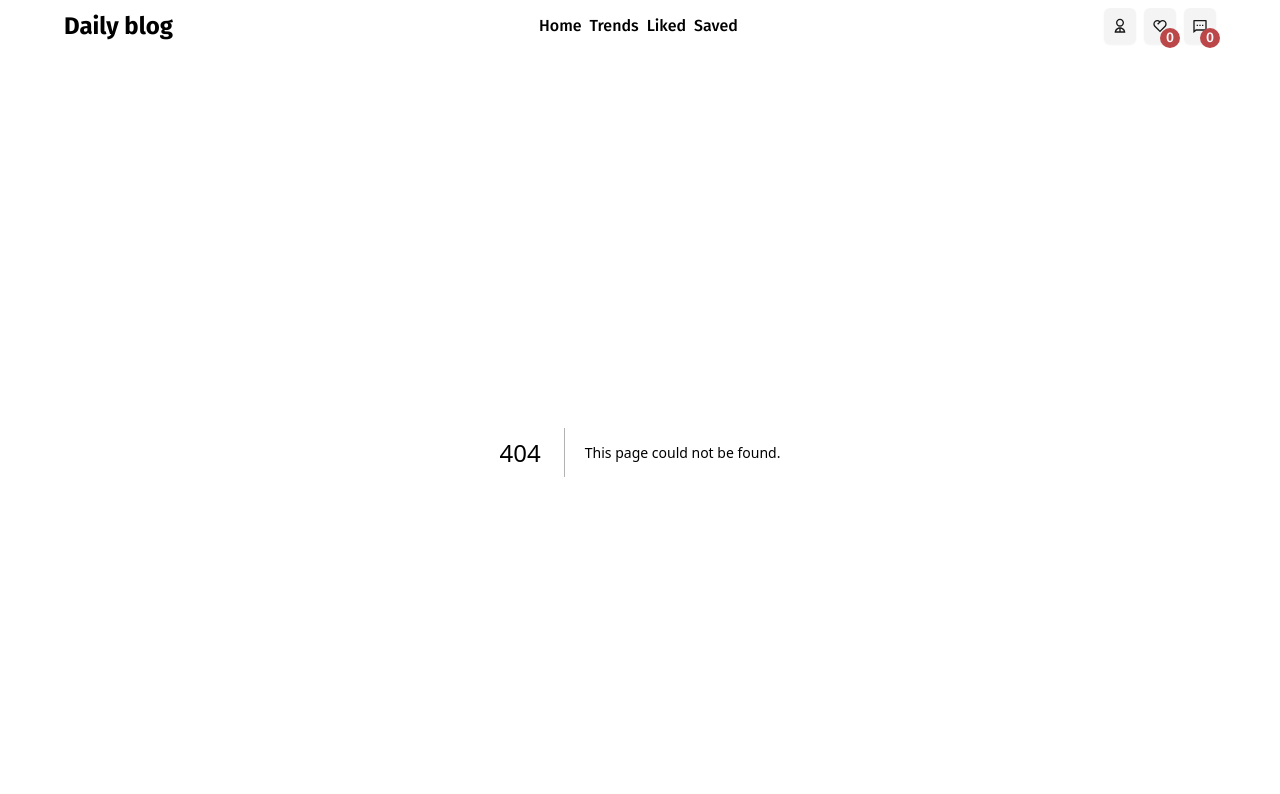
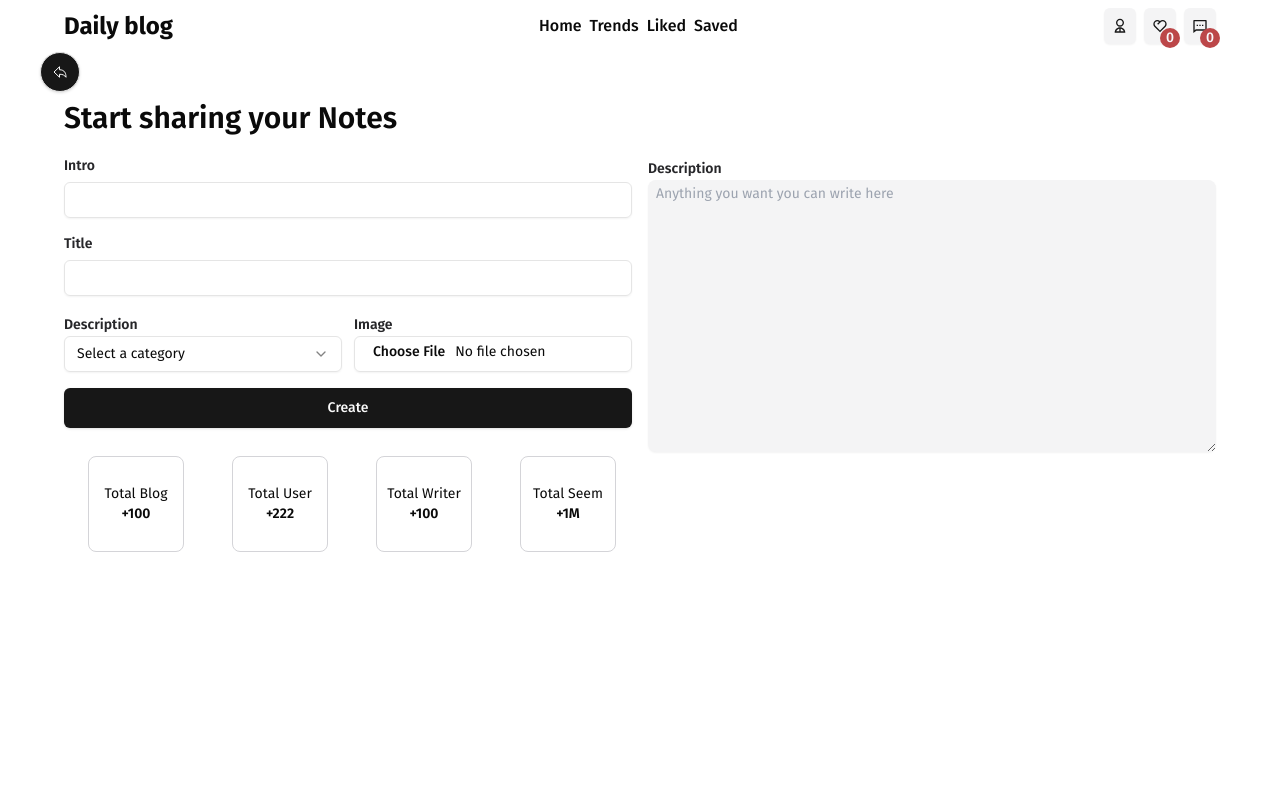
Before and after one commit to Mhorg8/blog-page-v1, a Next.js app: page /newBlog in a window 1280 px wide. Before the commit this address had no page. Shown: the top 794 px of the page. Built offline with nearby package versions, Linux system fonts and the light colour scheme.

Commit message:
create newBlog page

```diff
--- a/src/app/globals.css
+++ b/src/app/globals.css
@@ -99,4 +99,12 @@
     .form-wrapper {
         @apply w-[350px] md:w-[380px] lg:w-[400px] h-[380px]  bg-white rounded-xl shadow-md flex flex-col justify-start items-center p-4
     }
+
+    .undo-button {
+        @apply absolute top-3 left-10  border
+    }
+
+    .info-box {
+        @apply text-sm border border-zinc-300 h-24 w-24 rounded-lg flex flex-col items-center justify-center hover:border-white hover:bg-black hover:text-white hoverEffect cursor-pointer
+    }
 }
--- /dev/null
+++ b/src/app/newBlog/page.tsx
@@ -0,0 +1,52 @@
+import React from 'react';
+import {Button} from "@/components/ui/button";
+import {IoArrowUndoOutline} from "react-icons/io5";
+import CreateNewBlogForm from "@/components/CreateNewBlogForm";
+
+const NewBlogPage = () => {
+
+    return (
+        <div className="container relative min-h-[calc(100vh-100px)]">
+            <Button
+                className="undo-button w-10 h-10 rounded-full absolute right-0 top-0"
+                size="icon">
+                <IoArrowUndoOutline/>
+            </Button>
+
+            {/*  create new blog form  */}
+
+            <div className="py-12">
+                <h1 className="text-2xl md:text-3xl font-semibold ">Start sharing your Notes</h1>
+
+                <div className="mt-5">
+                    <CreateNewBlogForm/>
+
+                    <div className="flex items-center justify-around w-1/2 mt-7">
+                        <div
+                            className="info-box">
+                            <p>Total Blog </p>
+                            <span className="font-semibold">+100</span>
+                        </div>
+                        <div
+                            className="info-box">
+                            <p>Total User </p>
+                            <span className="font-semibold">+222</span>
+                        </div>
+                        <div
+                            className="info-box">
+                            <p>Total Writer </p>
+                            <span className="font-semibold">+100</span>
+                        </div>
+                        <div
+                            className="info-box">
+                            <p>Total Seem</p>
+                            <span className="font-semibold">+1M</span>
+                        </div>
+                    </div>
+                </div>
+            </div>
+        </div>
+    );
+};
+
+export default NewBlogPage;
--- /dev/null
+++ b/src/components/CreateNewBlogForm.tsx
@@ -0,0 +1,44 @@
+import React from 'react';
+import CustomInput from "@/components/CustomInput";
+import CustomSelect from "@/components/blogs/CustomSelect";
+import {Button} from "@/components/ui/button";
+import { Input } from "@/components/ui/input"
+const categories = [
+    'Personal Development', 'Fantasy', 'Romance', 'History', 'Philosophy', "Fantasy", 'Psychology'
+]
+const CreateNewBlogForm = () => {
+    return (
+        <form className="flex flex-col md:flex-row gap-4 justify-center">
+            <div className="space-y-4 w-full md:w-1/2">
+                <CustomInput label="Intro" name="intro" type="text"/>
+                <CustomInput label="Title" name="title" type="text"/>
+
+                <div className="flex items-center gap-3">
+                    <div className="flex-1">
+                        <label
+                            className="text-zinc-800 capitalize text-sm font-semibold">Description</label>
+                        <CustomSelect placeHolder="Select a category"
+                                      className='max-w-[280px] md:max-w-[300px]'
+                                      bgColor=" bg-zinc-100"
+                                      values={categories}/>
+
+                    </div>
+                    <div className="flex-1">
+                        <label className="text-zinc-800 capitalize text-sm font-semibold">Image</label>
+                        <Input id="image" type="file"/>
+                    </div>
+                </div>
+                <Button className="w-full py-5" variant="default">Create</Button>
+
+            </div>
+            <div className=" w-full md:w-1/2">
+                <label className="text-zinc-800 capitalize text-sm font-semibold">Description</label>
+                <textarea cols={12} rows={3} placeholder="Anything you want you can write here"
+                          className="bg-zinc-100 w-full h-full placeholder:text-sm  rounded-lg  shadow-sm focus:outline-green/60 px-2 py-1"/>
+
+            </div>
+        </form>
+    );
+};
+
+export default CreateNewBlogForm;
--- a/src/components/CustomInput.tsx
+++ b/src/components/CustomInput.tsx
@@ -21,7 +21,7 @@ const CustomInput = ({
 }: Props) => {
   return (
     <div className={`flex flex-col ${containerStyle} gap-1.5`}>
-      <Label htmlFor={name} className="text-zinc-800 capitalize">
+      <Label htmlFor={name} className="text-zinc-800 capitalize font-semibold text-sm">
         {label}
       </Label>
       <Input
--- /dev/null
+++ b/src/components/CustomSelect.tsx
@@ -0,0 +1,19 @@
+"use client"
+import {Select, SelectContent, SelectItem, SelectTrigger, SelectValue,} from "@/components/ui/select"
+
+const CustomSelect = () => {
+    return (
+        <Select>
+            <SelectTrigger className="w-[180px]">
+                <SelectValue placeholder="Theme"/>
+            </SelectTrigger>
+            <SelectContent>
+                <SelectItem value="light">Light</SelectItem>
+                <SelectItem value="dark">Dark</SelectItem>
+                <SelectItem value="system">System</SelectItem>
+            </SelectContent>
+        </Select>
+    );
+};
+
+export default CustomSelect;
--- a/src/components/blog/SingleBlogContent.tsx
+++ b/src/components/blog/SingleBlogContent.tsx
@@ -17,7 +17,7 @@ const SingleBlogContent = () => {
         </p>
       </div>
 
-      <div className="w-[80%] text-wrap space-y-4">
+      <div className="w-full md:w-[80%] text-wrap space-y-4 border-b border-b-black pb-5">
         <p>
           Lorem ipsum dolor sit amet, consectetur adipisicing elit. Deserunt
           eius, exercitationem vitae atque in velit. Deserunt et dignissimos ex
--- a/src/components/blogs/CustomSelect.tsx
+++ b/src/components/blogs/CustomSelect.tsx
@@ -11,20 +11,23 @@ import {
 } from "@/components/ui/select";
 
 interface Props {
-  bgColor: string;
+    className: string;
+    bgColor?: string;
     placeholder?: string;
     values?: string[];
+    label?: string | 'Writer';
+    placeHolder: string;
 }
 
-const CustomSelect = ({ bgColor }: Props) => {
+const CustomSelect = ({bgColor, className, label, placeHolder}: Props) => {
     return (
         <Select>
-      <SelectTrigger style={{ backgroundColor: bgColor }} className={`w-full`}>
-        <SelectValue placeholder="Select by categories" />
+            <SelectTrigger style={{backgroundColor: bgColor}} className={`${className} w-full`}>
+                <SelectValue placeholder={placeHolder}/>
             </SelectTrigger>
             <SelectContent className="bg-white">
                 <SelectGroup>
-          <SelectLabel>Writer</SelectLabel>
+                    <SelectLabel>{label}</SelectLabel>
                     <SelectItem value="apple">Apple</SelectItem>
                     <SelectItem value="banana">Banana</SelectItem>
                     <SelectItem value="blueberry">Blueberry</SelectItem>
--- a/src/components/hero/Hero.tsx
+++ b/src/components/hero/Hero.tsx
@@ -1,5 +1,7 @@
 "use client";
 import { easeIn, motion } from "framer-motion";
+import {Button} from "@/components/ui/button";
+import Link from "next/link";
 const Hero = () => {
   const animationVariants = {
     initial: {
@@ -32,6 +34,9 @@ const Hero = () => {
       >
         Write without any borders from Anywhere.
       </motion.h1>
+        <Button  variant="default" className="mt-3 rounded-sm" size="lg">
+            <Link href='/newBlog'>Get Start</Link>
+        </Button>
       <motion.div
         variants={animationVariants}
         initial="initial"
```
Lines whose indentation alone changed are shown as unchanged.
